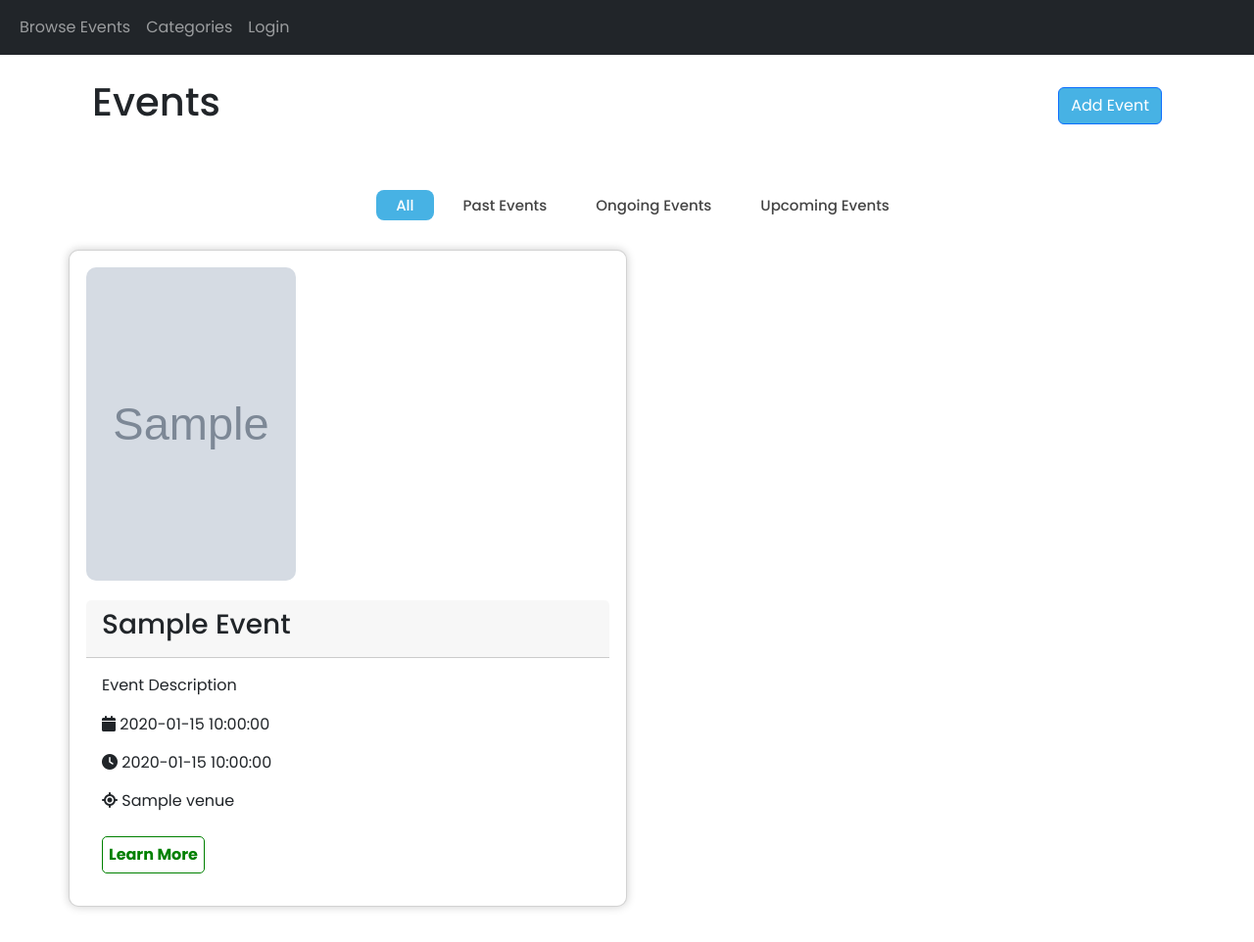
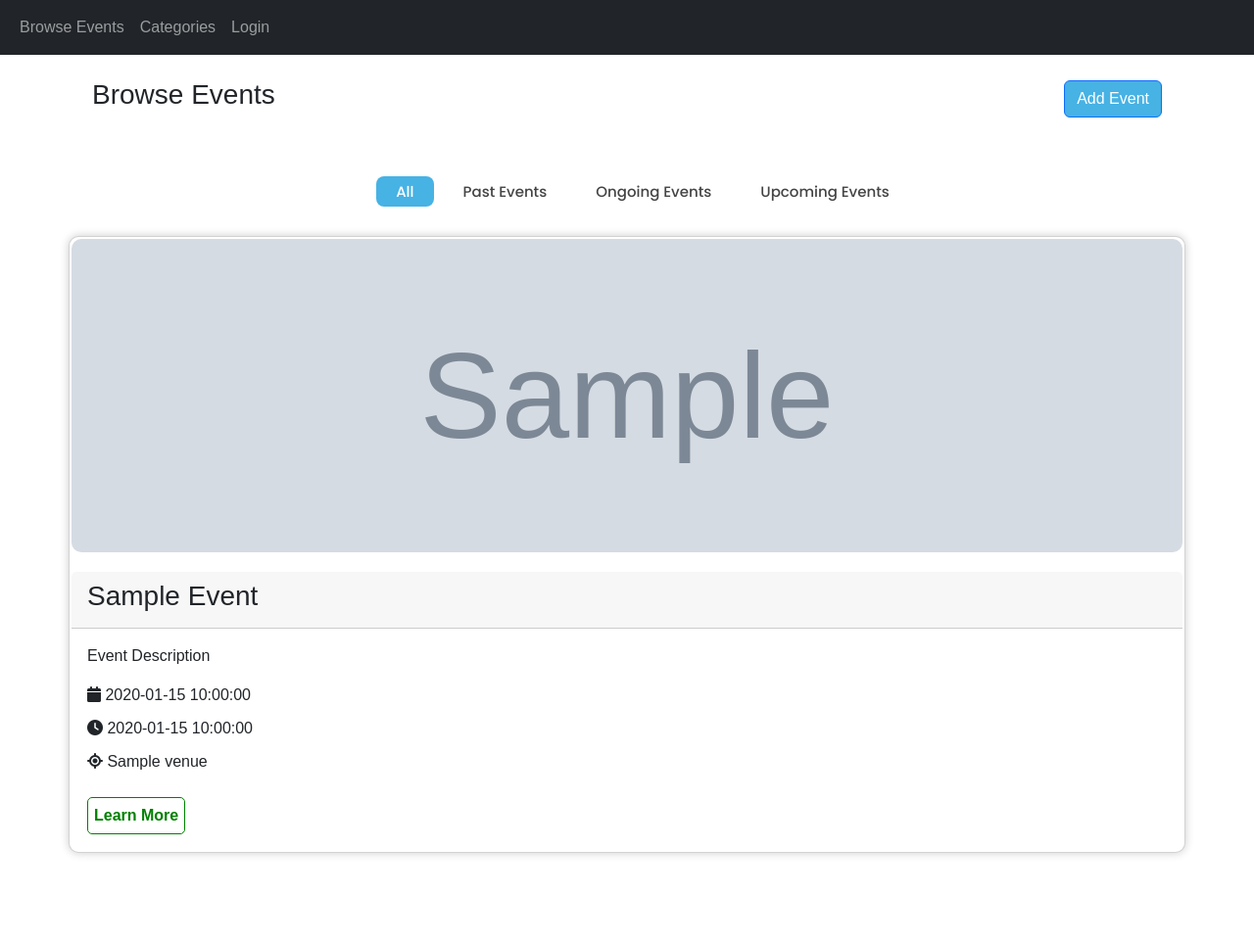
Before and after one commit to LEELA-SRI/ems-hackathon, a Flask app: page /home in a window 1280 px wide. Shown: the whole page at 98% size. After the commit the page ends 874 px from the top, so only its background shows below. Run offline with Flask 3, Linux system fonts and the light colour scheme; grey boxes marked "Sample" are stand-in pictures; a database or web service that is not in the repository returns one stand-in record (values such as "Sample title").

Commit message:
ui update

```diff
--- a/app.py
+++ b/app.py
@@ -1,4 +1,4 @@
-from flask import Flask,render_template,request,flash,session,redirect,url_for
+from flask import Flask, render_template, request, flash, session, redirect, url_for
 from hashlib import sha256
 import pymongo
 from werkzeug.utils import secure_filename
@@ -6,112 +6,115 @@
 from pytesseract import pytesseract
 import re
 import os
+from datetime import date
 import datefinder
-
-
-
-
 
 
 app = Flask(__name__)
 
-app.config['SECRET_KEY']="oohlala"
-app.config['UPLOAD_FOLDER']='static/images/uploaded'
-uri=f"mongodb+srv://trailUsername:trialPassword@trailcluster.dhfoi.mongodb.net/test"
+app.config['SECRET_KEY'] = "oohlala"
+app.config['UPLOAD_FOLDER'] = 'static/images/uploaded'
+uri = f"mongodb+srv://trailUsername:trialPassword@trailcluster.dhfoi.mongodb.net/test"
 
 
 client = pymongo.MongoClient(uri)
 
 
-db=client.avalanche
+db = client.avalanche
 
 
-events_db=db.events
-users_db=db.users
-brochures_db=db.brochures
+events_db = db.events
+users_db = db.users
+brochures_db = db.brochures
 
 
-ALLOWED_EXTS=set(['png','jpg','jpeg','webp'])
+ALLOWED_EXTS = set(['png', 'jpg', 'jpeg', 'webp'])
+
+
 def allowed_file(filename):
-    return '.' in filename and filename.rsplit('.',1)[1].lower() in ALLOWED_EXTS
+    return '.' in filename and filename.rsplit('.', 1)[1].lower() in ALLOWED_EXTS
+
 
 def convert(string):
 
-      if string[-2:] == "AM" and string[:2] == "12":
-         return "00" + string[2:-2]
+    if string[-2:] == "AM" and string[:2] == "12":
+        return "00" + string[2:-2]
 
-      elif string[-2:] == "AM":
-         return string[:-2]
+    elif string[-2:] == "AM":
+        return string[:-2]
 
-      elif string[-2:] == "PM" and string[:2] == "12":
-         return string[:-2]
+    elif string[-2:] == "PM" and string[:2] == "12":
+        return string[:-2]
 
-      else:
-          return str((string[:2]) + '12') + string[2:8]
+    else:
+        return str((string[:2]) + '12') + string[2:8]
+
 
 def image_to_text(path_im):
     path_to_tesseract = r"C:/Program Files/Tesseract-OCR/tesseract.exe"
     image_path = path_im
     pytesseract.tesseract_cmd = path_to_tesseract
-    img = Image.open(image_path )
+    img = Image.open(image_path)
     text = pytesseract.image_to_string(img)
-    ocr_text=text
-    print(ocr_text)
+    ocr_text = text
+
     venue_pattern = r'\b(?:[A-Z][a-z]*\s)*[A-Z][a-z]*\s(?:[A-Z][a-z]*\s)*\b(?:Auditorium|Classroom|Hotel|Floor|Venue)\b'
     venues = re.findall(venue_pattern, ocr_text)
-    if len(venues)>0:
-        venues=venues[0]
+    if len(venues) > 0:
+        venues = venues[0]
     else:
-        venues=''
+        venues = ''
 
     matches = datefinder.find_dates(ocr_text)
-    ns=[]
+    ns = []
     for match in matches:
-        s=str(match.date())
+        s = str(match.date())
         if s[8:] in ocr_text:
             ns.append(s)
-    if len(ns)>0:
-        dates=ns[-1]
+    if len(ns) > 0:
+        dates = ns[-1]
     else:
-        dates=''
+        dates = ''
 
     time_pattern = r'\b\d{1,2}:\d{2}\s*(?:AM|PM|am|pm)?\b'
     times = re.findall(time_pattern, ocr_text)
-    if len(times)>0:
+    if len(times) > 0:
         # for i in times:
-        times=convert(times[0]).rstrip()
-            # print(times)
+        times = convert(times[0]).rstrip()
+        # print(times)
     else:
-        times=''
+        times = ''
+
+    return venues, dates, times
 
 
-    return venues,dates,times
-
-
-@app.route('/home',methods=['GET','POST'])
+@app.route('/', methods=['GET'])
+@app.route('/home', methods=['GET'])
 def events():
 
     if session.items() and session['email']:
-        var=True
+        var = True
     else:
-        var=False
-
-    event=events_db.find()
-    return render_template('events.html',event=event,var=var)
+        var = False
+    today_date = str(date.today())
+    print(today_date)
+    # today_date='2023-02-06'
+    event = events_db.find()
+    return render_template('events.html', event=event, var=var, today_date=today_date)
 
 
-@app.route('/userlogin',methods=["GET","POST"])
+@app.route('/userlogin', methods=["GET", "POST"])
 def userlogin():
-    if request.method=='POST':
+    if request.method == 'POST':
         email = request.form.get("email")
         password = request.form.get("password")
-        user=users_db.find_one(
-            {'email':email}
-            )
+        user = users_db.find_one(
+            {'email': email}
+        )
         if user:
-            if sha256(str(password).encode()).hexdigest()==user['password']:
+            if sha256(str(password).encode()).hexdigest() == user['password']:
                 session['email'] = email
-                event=db.events.find()
+
                 return redirect(url_for('addevent'))
             else:
                 flash("Incorrect Password")
@@ -120,19 +123,19 @@
     return render_template('userlogin.html')
 
 
-@app.route('/registerUser',methods=['GET','POST'])
+@app.route('/registerUser', methods=['GET', 'POST'])
 def userregister():
-    if request.method=='POST':
+    if request.method == 'POST':
         email = request.form.get("email")
         password = request.form.get("password")
         cpassword = request.form.get("cpassword")
-        user=users_db.find_one(
-                {'email':email}
-                )
-        if user==None:
-            if password==cpassword:
+        user = users_db.find_one(
+            {'email': email}
+        )
+        if user == None:
+            if password == cpassword:
                 hashpass = sha256(str(password).encode()).hexdigest()
-                users_db.insert_one({'email' : email, 'password' : hashpass})
+                users_db.insert_one({'email': email, 'password': hashpass})
                 session['email'] = email
                 return render_template('userlogin.html')
             else:
@@ -140,6 +143,7 @@
         else:
             flash('Mail-id already exists')
     return render_template('userregister.html')
+
 
 @app.route("/logout", methods=["POST", "GET"])
 def logout():
@@ -150,53 +154,63 @@
         return redirect('/home')
 
 
-@app.route("/addevent", methods=["POST","GET"])
+@app.route("/addevent", methods=["POST", "GET"])
 def addevent():
-        if request.method=='POST':
+    if session.items() and session['email']:
+
+        if request.method == 'POST':
             if 'uploaded_file' not in request.files:
                 flash("No file is uploaded")
-            brochure=request.files['uploaded_file']
-            if brochure.filename=='':
+            brochure = request.files['uploaded_file']
+            if brochure.filename == '':
                 flash("No img selected")
             if brochure and allowed_file(brochure.filename):
-                brochure.save(os.path.join(os.path.abspath(os.path.dirname(__file__)),app.config['UPLOAD_FOLDER'],secure_filename(brochure.filename)))
+                brochure.save(os.path.join(os.path.abspath(os.path.dirname(
+                    __file__)), app.config['UPLOAD_FOLDER'], secure_filename(brochure.filename)))
                 brochures_db.insert_one(
                     {
-                    'uploaded_brochure': f'static/images/uploaded/{secure_filename(brochure.filename)}'
+                        'uploaded_brochure': f'static/images/uploaded/{secure_filename(brochure.filename)}'
                     }
                 )
-                venue_event=image_to_text(f'static/images/uploaded/{secure_filename(brochure.filename)}')[0]
-                date_event=image_to_text(f'static/images/uploaded/{secure_filename(brochure.filename)}')[1]
-                time_event=image_to_text(f'static/images/uploaded/{secure_filename(brochure.filename)}')[2]
-                show=True
-                return render_template('addevent.html',poster=f'static/images/uploaded/{secure_filename(brochure.filename)}',venue=venue_event,date=date_event,time=time_event,show=show)
+                venue_event = image_to_text(
+                    f'static/images/uploaded/{secure_filename(brochure.filename)}')[0]
+                date_event = image_to_text(
+                    f'static/images/uploaded/{secure_filename(brochure.filename)}')[1]
+                time_event = image_to_text(
+                    f'static/images/uploaded/{secure_filename(brochure.filename)}')[2]
+                show = True
+                return render_template('addevent.html', poster=f'static/images/uploaded/{secure_filename(brochure.filename)}', venue=venue_event, date=date_event, time=time_event, show=show)
+
+        return render_template('addevent.html')
+    else:
+        return redirect('/userlogin')
 
 
-        return render_template('addevent.html')
+@app.route('/upload', methods=["POST"])
+def upload():
+    event_name = request.form.get('event_name')
+    event_date = request.form.get('event_date')
+    event_time = request.form.get('event_time')
+    event_venue = request.form.get('event_venue')
+    broc = brochures_db.find().sort('_id', pymongo.DESCENDING).limit(1)
+    for i in broc:
+        file_path = i['uploaded_brochure']
+    events_db.insert_one(
+        {
+            'poster': file_path,
+            'name': event_name,
+            'venue': event_venue,
+            'date': event_date,
+            'time': event_time
+        }
+    )
+    return redirect('/home')
 
-@app.route('/upload',methods=[ "POST"])
-def upload():
-    event_name=request.form.get('event_name')
-    event_date=request.form.get('event_date')
-    event_time=request.form.get('event_time')
-    event_venue=request.form.get('event_venue')
-    broc=brochures_db.find().sort('_id',pymongo.DESCENDING).limit(1)
-    for i in broc:
-        file_path=i['uploaded_brochure']
-    events_db.insert_one(
-                    {
-                    'poster':file_path,
-                    'name':event_name,
-                    'venue':event_venue,
-                    'date': event_date ,
-                    'time':event_time
-                    }
-                )
-    return redirect('/home')
+
 @app.route('/categories')
 def categories():
-    broc=brochures_db.find().sort('_id',pymongo.DESCENDING).limit(1)
-    return render_template('categories.html',broc=broc)
+    broc = brochures_db.find().sort('_id', pymongo.DESCENDING).limit(1)
+    return render_template('categories.html', broc=broc)
 
 
 if __name__ == '__main__':
--- a/static/css/styles.css
+++ b/static/css/styles.css
@@ -1,7 +1,7 @@
 @import url('https://fonts.googleapis.com/css2?family=Poppins:ital,wght@0,100;0,200;0,300;0,400;0,500;0,700;1,600;1,800&display=swap');
 
 body {
-    font-family: 'Poppins', sans-serif;
+    font-family:  sans-serif;
     backdrop-filter: blur(3px);
 }
 
@@ -52,9 +52,6 @@
     background: #fff;
     border:1px solid #47b2e4
 }
-.flex_dir{
-    flex-direction: column;
-}
 
 .portfolio #portfolio-flters {
     list-style: none;
@@ -80,51 +77,33 @@
 
 @media (min-width:320px) and (max-width:500px){
     .event-poster{
-        width:auto;
+        width:-webkit-fill-available;
         height:20rem;
     margin-bottom: 20px;
     margin-right: 0;
 
     }
-
-}
-@media (max-width:500px){
-    .flex_dir_card{
-        flex-direction: column;
+    .item{
+        width:90%;
+        margin-left: auto;
+        margin-right: auto;
     }
 
 }
-@media (min-width:500px) {
-    .flex_dir_card{
+
+
+@media (min-width:501px) and  (max-width:768px){
+    .card-inner {
         flex-direction: row;
     }
 }
+
 @media (min-width:768px){
-    .flex_dir{
-        flex-direction: row;
-    }
     .event-poster{
-        width:10rem;
-    }
-}
-@media (min-width:1024px){
-    .flex_dir_card{
-        flex-direction: column;
-    }
-    .event-poster{
-        width:auto;
+        width:-webkit-fill-available;
         height:20rem;
     margin-bottom: 20px;
     margin-right: 0;
 
     }
 }
-@media (min-width:1200px){
-    .flex_dir{
-        flex-direction: column;
-    }
-    .event-poster{
-        width:40%
-
-    }
-}
--- a/templates/categories.html
+++ b/templates/categories.html
@@ -1,7 +1,7 @@
 {% extends 'base.html' %}
 {% block content %}
 
-{% for i in broc %}
+<!-- {% for i in broc %}
 <div class="card col-lg-6 ">
  <div  class="d-flex flex_dir_card card-inner">
      <img src="{{ i['uploaded_brochure']}}" alt="Event Image" class="event-poster">
@@ -9,5 +9,5 @@
  </div>
 </div>
 
-{% endfor %}
+{% endfor %}  -->
 {% endblock %}
--- a/templates/events.html
+++ b/templates/events.html
@@ -4,7 +4,7 @@
 
 <div class="container d-flex align-items-center mb-5">
 
-        <div class="h1">Events</div>
+        <div class="h3">Browse Events</div>
         {% if var %}
       <a href="{{ url_for('addevent') }}" class="btn btn-primary ms-auto add-event ">Add Event</a>
 {% else %}
@@ -12,31 +12,97 @@
       {% endif %}
 </div>
 
-
-
-
   <section class=portfolio id=Events>
-    <div class=container data-aos=fade-up>
-
-      <ul class="d-flex justify-content-center" data-aos=fade-up data-aos-delay=100 id=portfolio-flters>
-        <li data-filter=* class=filter-active>All
-        <li data-filter=.filter-past>Past Events
-        <li data-filter=.filter-ongoing>Ongoing Events
-        <li data-filter=.filter-upcoming>Upcoming Events
+    <div class=container>
+      <ul class="d-flex justify-content-center" id=portfolio-flters>
+        <li class="filter-all-btn filter-active" >All
+        <li class="filter-past-btn">Past Events
+        <li class="filter-ongoing-btn">Ongoing Events
+        <li class="filter-upcoming-btn">Upcoming Events
       </ul>
-
-
-
       </div>
     </div>
   </section>
+
 
 <div class="container mb-3">
     <div class="row">
 
 
    {% for i in event %}
-   <div class="card col-lg-6 ">
+    {% if i['date'] > today_date %}
+    <div class="col-12 item  col-md-6 col-lg-4 col-xl-3 filter-upcoming">
+    {% elif i['date'] == today_date%}
+    <div class="col-12  item  col-md-6 col-lg-4 col-xl-3 filter-ongoing">
+    {% elif today_date > i['date']  %}
+    <div class="col-12 item  col-md-6 col-lg-4 col-xl-3 filter-past">
+    {% endif %}
+
+
+    <div  class="card card-inner">
+        <img src="{{ i['poster']}}" alt="Event Image" class="event-poster">
+        <div>
+            <div class="card-header">
+                <h3 class="text-capitalize">{{ i['name']}}</h3>
+            </div>
+            <div class="card-body">
+                <p>Event Description</p>
+                <div  class="d-flex flex-column" style=" gap: 10px;">
+                    <div>
+                        <i class="fa-solid fa-calendar"></i>
+                        {{ i['date'] }}
+                    </div>
+                    <div>
+                        <i class="fa-solid fa-clock"></i>
+                        {{ i['time'] }}
+                    </div>
+                    <div>
+                        <i class="fa-solid fa-location"></i>
+                        {{ i['venue'] }}
+                    </div>
+                </div>
+                <br>
+                <div style="display: flex;">
+                    <button class="button">Learn More</button>
+                    {% if var %}
+        <a href="#" class="btn btn-primary edit">Edit</a>
+        {% endif %}
+                </div>
+            </div>
+        </div>
+    </div>
+</div>
+
+  {% endfor %}
+
+  </div>
+</div>
+
+
+
+
+
+
+
+
+
+
+
+
+<!-- <div class="container mb-3">
+    <div class="row">
+
+
+   {% for i in event %}
+   {% if i['date'] > today_date %}
+   <div class="card col-lg-6 filter-upcoming">
+    {% elif i['date']== today_date%}
+    <div class="card col-lg-6 filter-ongoing">
+    {% elif i['date'] < today_date %}
+    <div class="card col-lg-6 filter-past">
+      {% endif %}
+
+
     <div  class="d-flex flex_dir_card card-inner">
         <img src="{{ i['poster']}}" alt="Event Image" class="event-poster">
         <div>
@@ -74,6 +140,8 @@
   {% endfor %}
 
   </div>
-</div>
+</div> -->
+
+
 
 {% endblock %}
```
Also changed, not shown: static/js/script.js (+65 -22 lines), static/images/uploaded/brochure10.jpeg (deleted), static/images/uploaded/brochure3.jpeg (deleted).
